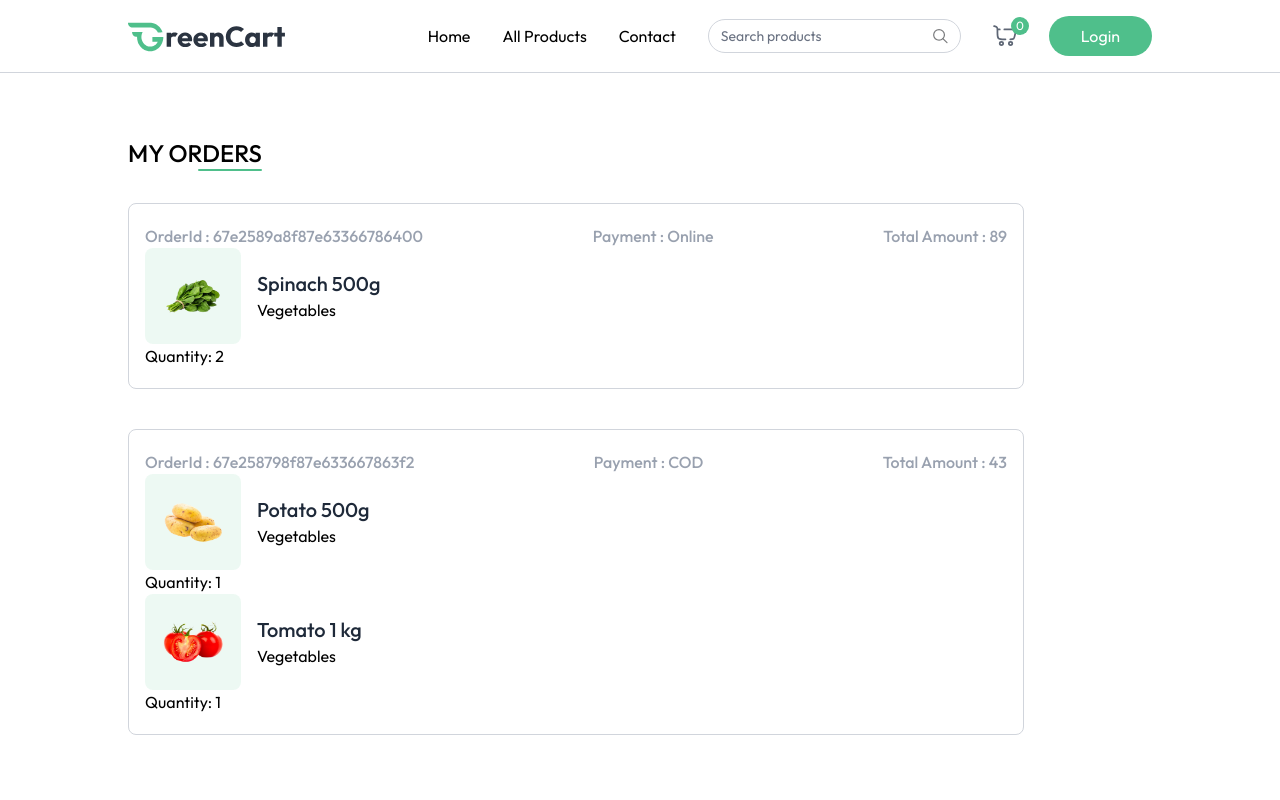
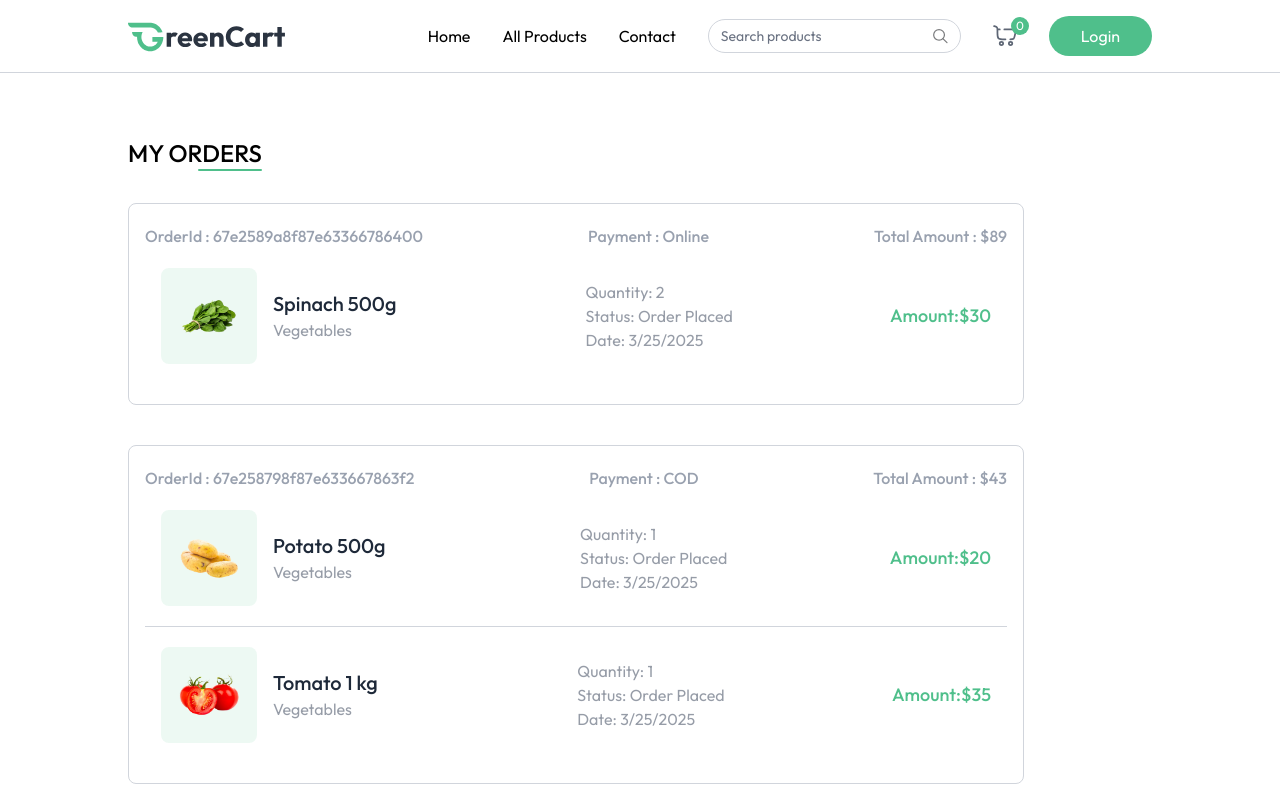
Before and after one commit to Kafoor-Nimas/Grocery-Delivery, a React (Vite) app in the folder client/: page /my-orders in a window 1280 px wide. Shown: the top 800 px of the page. Built offline with nearby package versions, Linux system fonts and the light colour scheme.

Commit message:
completed MyOrders page

```diff
--- a/client/src/context/AppContext.jsx
+++ b/client/src/context/AppContext.jsx
@@ -6,7 +6,7 @@ import toast from "react-hot-toast";
 export const AppContext = createContext();
 
 export const AppContextProvider = ({ children }) => {
-  const currency = import.meta.VITE_CURRENCY;
+  const currency = import.meta.env.VITE_CURRENCY;
   const navigate = useNavigate();
   const [user, setUser] = useState(null);
   const [isSeller, setIsSeller] = useState(false);
@@ -97,7 +97,7 @@ export const AppContextProvider = ({ children }) => {
     searchQuery,
     setSearchQuery,
     getCartAmount,
-    getCartCount
+    getCartCount,
   };
 
   return <AppContext.Provider value={value}>{children}</AppContext.Provider>;
--- a/client/src/pages/MyOrders.jsx
+++ b/client/src/pages/MyOrders.jsx
@@ -33,7 +33,12 @@ const MyOrders = () => {
             </span>
           </p>
           {order.items.map((item, index) => (
-            <div key={index}>
+            <div
+              key={index}
+              className={`relative bg-white text-gray-500/70 ${
+                order.items.length !== index + 1 && "border-b"
+              } border-gray-300 flex flex-col md:flex-row md:items-center justify-between p-4 py-5 md:gap-16 w-full max-w-4xl`}
+            >
               <div className="flex items-center mb-4 md:mb-0">
                 <div className="bg-primary/10 p-4 rounded-lg">
                   <img
@@ -49,9 +54,15 @@ const MyOrders = () => {
                   <p>{item.product.category}</p>
                 </div>
               </div>
-              <div>
+              <div className="flex flex-col justify-center md:ml-8 mb-4 md:mb-0">
                 <p>Quantity: {item.quantity || "1"}</p>
+                <p>Status: {order.status}</p>
+                <p>Date: {new Date(order.createdAt).toLocaleDateString()}</p>
               </div>
+              <p className="text-primary text-lg font-medium">
+                Amount:{currency}
+                {item.product.offerPrice * item.quantity}
+              </p>
             </div>
           ))}
         </div>
```
